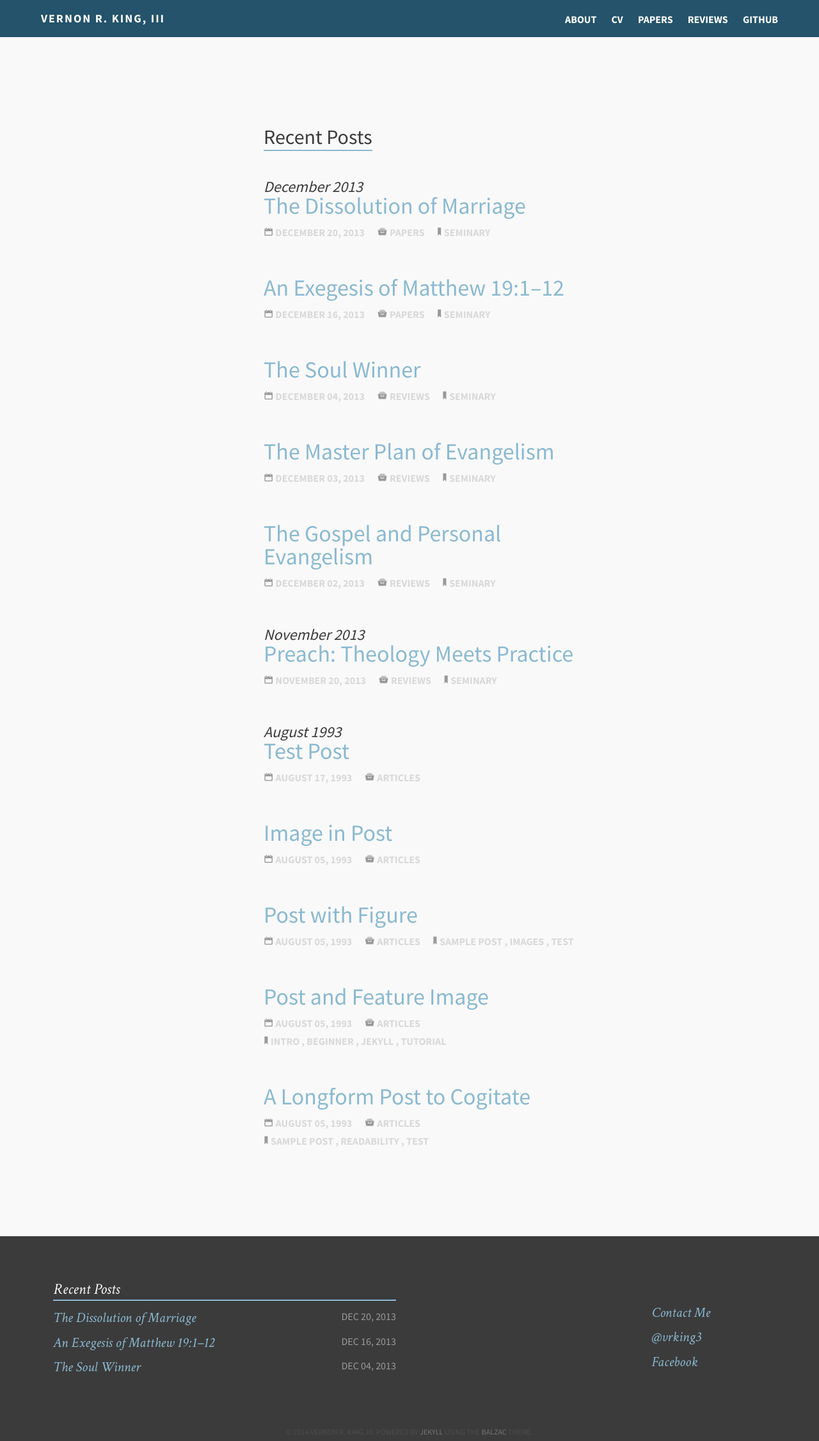
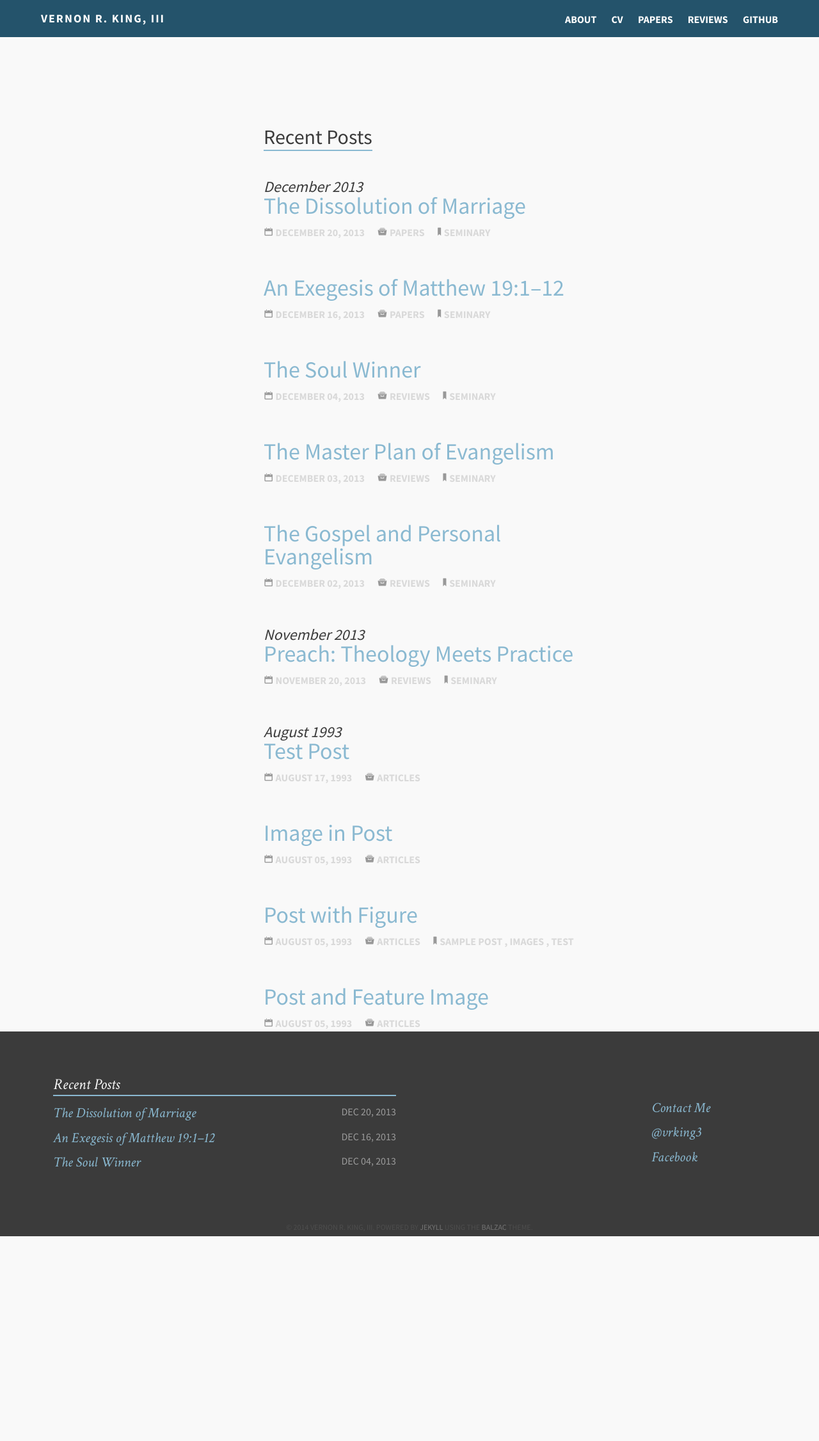
Before and after one commit to snowdj/vernonking.org, a Jekyll site: the page built from index.md, in a window 1280 px wide. Shown: the whole page at 64% size. Built offline with Jekyll 4.4.1, drawn with Linux system fonts in a browser that asks for light colours; after the commit the page ends 1932 px from its top, so only the background shows below that.

Commit message:
Fix margin issue in SASS declaration.

```diff
--- a/assets/css/i.css
+++ b/assets/css/i.css
@@ -323,7 +323,10 @@ input {
 #bump {
   min-height: 100%;
   height: auto;
-  margin: 0 auto-320px; }
+  margin-top: 0;
+  margin-left: auto;
+  margin-right: auto;
+  margin-bottom: -320px; }
 
 .wrap {
   max-width: 960px;
```
Also changed, not shown: assets/sass/_styles.scss (+6 -1 lines).
